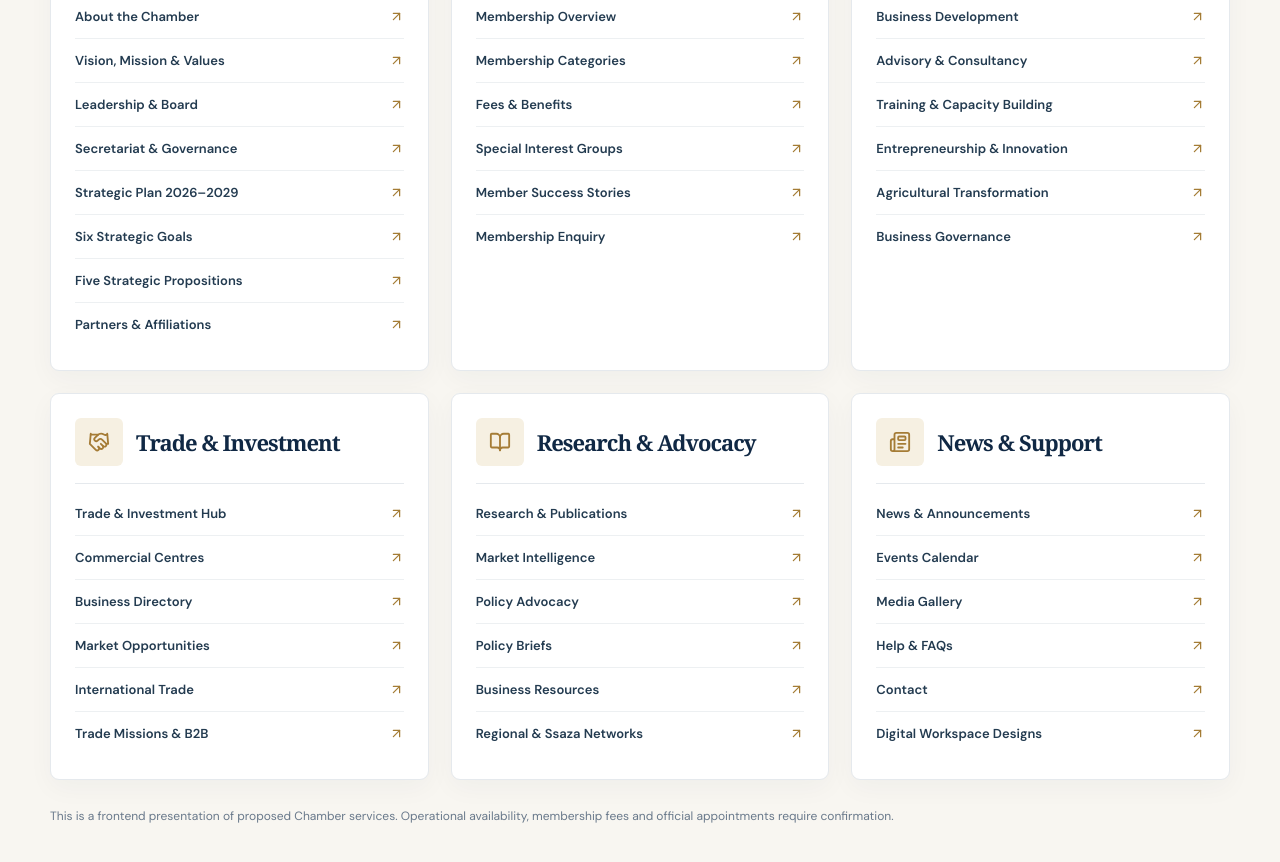
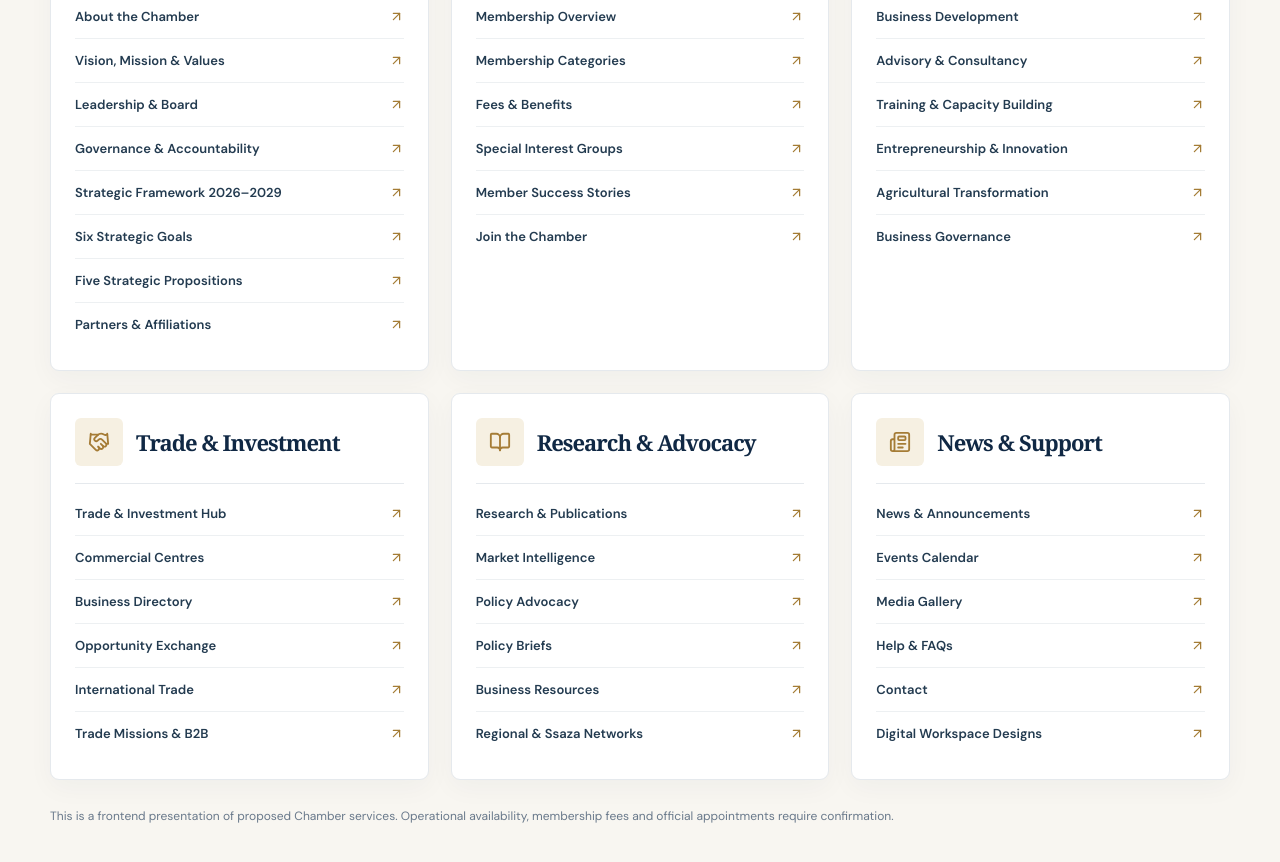
Before and after one commit to watumwa/mengo, a Next.js app: page /explore in a window 1280 px wide. Shown: the part 640-1502 px from the top of the page. Built offline with nearby package versions, Linux system fonts and the light colour scheme.

Commit message:
Connect Explore directory to the active interactive exchange, intelligence, strategy and governance routes

```diff
--- a/app/explore/page.tsx
+++ b/app/explore/page.tsx
@@ -2,11 +2,11 @@ import Link from "next/link";
 import {ArrowUpRight,BookOpen,Building2,Handshake,Landmark,Newspaper,UsersRound} from "lucide-react";
 import {PageHero,Shell} from "../components";
 const sections=[
- {title:"The Chamber",icon:Landmark,links:[["About the Chamber","/about"],["Vision, Mission & Values","/vision-mission-values"],["Leadership & Board","/leadership"],["Secretariat & Governance","/secretariat"],["Strategic Plan 2026–2029","/strategic-plan"],["Six Strategic Goals","/strategic-goals"],["Five Strategic Propositions","/strategic-propositions"],["Partners & Affiliations","/partners"]]},
- {title:"Membership",icon:UsersRound,links:[["Membership Overview","/membership"],["Membership Categories","/membership-categories"],["Fees & Benefits","/membership-fees"],["Special Interest Groups","/special-interest-groups"],["Member Success Stories","/success-stories"],["Membership Enquiry","/join"]]},
+ {title:"The Chamber",icon:Landmark,links:[["About the Chamber","/about"],["Vision, Mission & Values","/vision-mission-values"],["Leadership & Board","/leadership"],["Governance & Accountability","/governance"],["Strategic Framework 2026–2029","/strategy"],["Six Strategic Goals","/strategic-goals"],["Five Strategic Propositions","/strategic-propositions"],["Partners & Affiliations","/partners"]]},
+ {title:"Membership",icon:UsersRound,links:[["Membership Overview","/membership"],["Membership Categories","/membership-categories"],["Fees & Benefits","/membership-fees"],["Special Interest Groups","/special-interest-groups"],["Member Success Stories","/success-stories"],["Join the Chamber","/join"]]},
  {title:"Business Services",icon:Building2,links:[["Business Development","/business-development"],["Advisory & Consultancy","/business-advisory"],["Training & Capacity Building","/training"],["Entrepreneurship & Innovation","/entrepreneurship"],["Agricultural Transformation","/agriculture"],["Business Governance","/arbitration"]]},
- {title:"Trade & Investment",icon:Handshake,links:[["Trade & Investment Hub","/trade-investment"],["Commercial Centres","/centres"],["Business Directory","/businesses"],["Market Opportunities","/opportunities"],["International Trade","/international-trade"],["Trade Missions & B2B","/trade-missions"]]},
- {title:"Research & Advocacy",icon:BookOpen,links:[["Research & Publications","/research"],["Market Intelligence","/market-intelligence"],["Policy Advocacy","/policy-advocacy"],["Policy Briefs","/policy-briefs"],["Business Resources","/resources"],["Regional & Ssaza Networks","/regional-networks"]]},
+ {title:"Trade & Investment",icon:Handshake,links:[["Trade & Investment Hub","/trade-investment"],["Commercial Centres","/centres"],["Business Directory","/businesses"],["Opportunity Exchange","/exchange"],["International Trade","/international-trade"],["Trade Missions & B2B","/trade-missions"]]},
+ {title:"Research & Advocacy",icon:BookOpen,links:[["Research & Publications","/research"],["Market Intelligence","/intelligence"],["Policy Advocacy","/policy-advocacy"],["Policy Briefs","/policy-briefs"],["Business Resources","/resources"],["Regional & Ssaza Networks","/regional-networks"]]},
  {title:"News & Support",icon:Newspaper,links:[["News & Announcements","/news-announcements"],["Events Calendar","/events-calendar"],["Media Gallery","/media-gallery"],["Help & FAQs","/faq"],["Contact","/contact"],["Digital Workspace Designs","/portal-preview"]]}
 ];
 export default function ExplorePage(){return <Shell><main><PageHero title="Explore the Chamber" description="Find the Chamber's proposed programmes, membership pathways, trade resources and institutional information in one place."/><section className="section cream"><div className="container"><div className="site-index-grid">{sections.map(({title,icon:Icon,links})=><section className="site-index-card" key={title}><div className="site-index-heading"><span className="serviceicon"><Icon size={22}/></span><h2>{title}</h2></div><ul>{links.map(([label,url])=><li key={url}><Link href={url}>{label}<ArrowUpRight size={15}/></Link></li>)}</ul></section>)}</div><p className="site-index-note">This is a frontend presentation of proposed Chamber services. Operational availability, membership fees and official appointments require confirmation.</p></div></section></main></Shell>}
```
